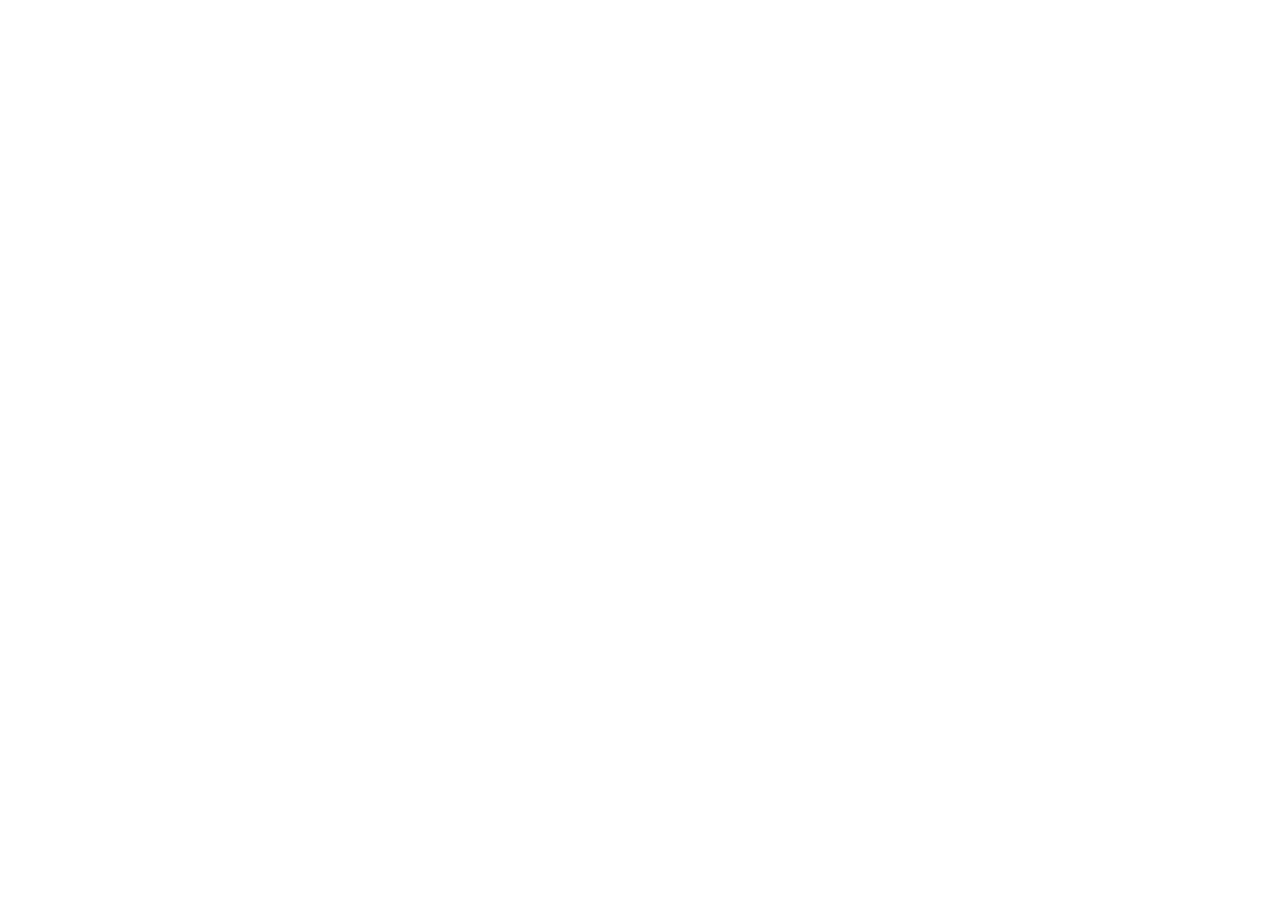
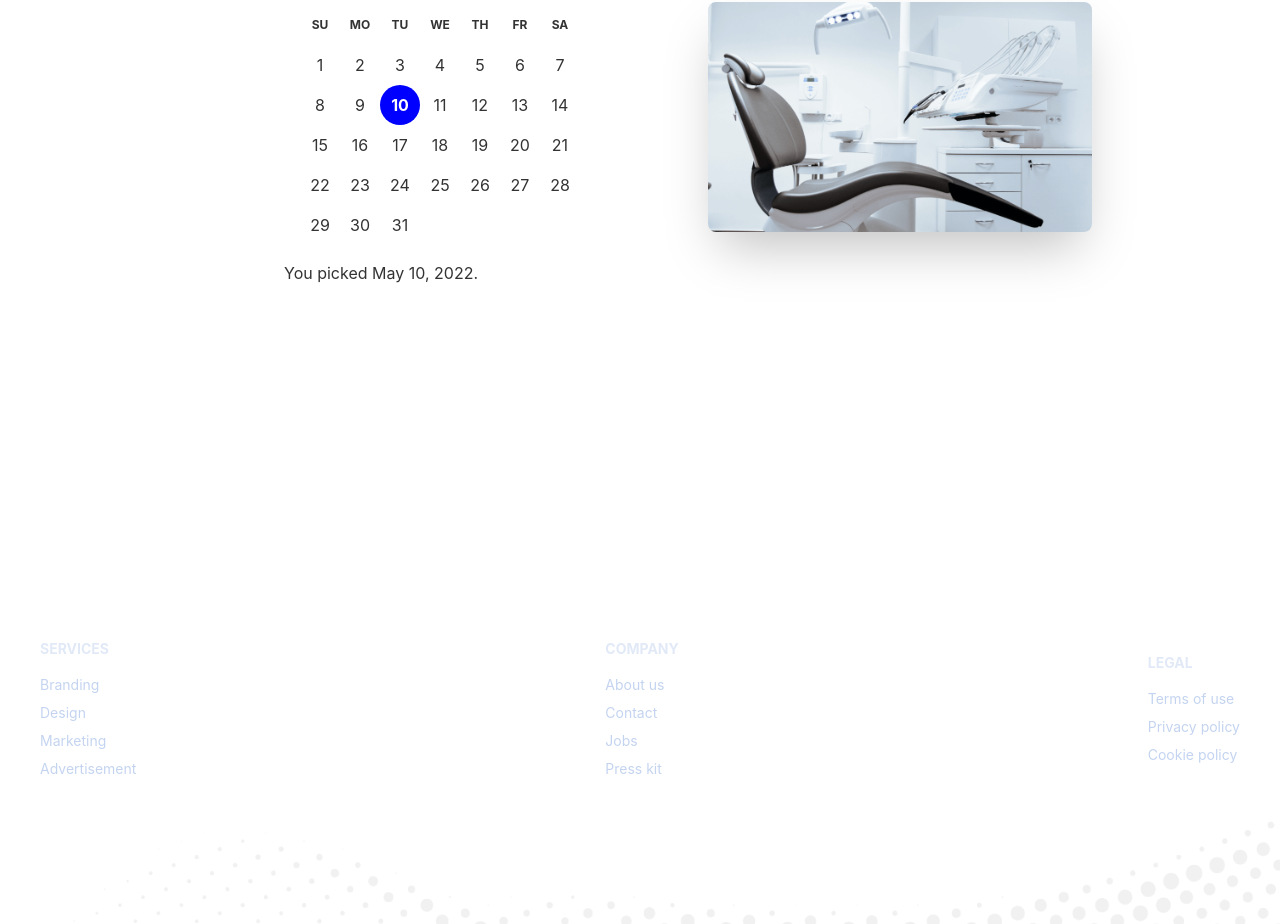
Before and after one commit to Emlakhossain/final-doctor-protal-prject, a React (Create React App) app: page /appoinment in a window 1280 px wide. Before the commit this address had no page. Shown: the part 347-1271 px from the top of the page. Before the commit the page ends 800 px from the top, so only its background shows below. Built offline with nearby package versions, Linux system fonts and the light colour scheme.

Commit message:
appionment page set up 2nd code

```diff
--- a/package.json
+++ b/package.json
@@ -7,7 +7,9 @@
     "@testing-library/react": "^13.2.0",
     "@testing-library/user-event": "^13.5.0",
     "daisyui": "^2.14.3",
+    "date-fns": "^2.28.0",
     "react": "^18.1.0",
+    "react-day-picker": "^8.0.4",
     "react-dom": "^18.1.0",
     "react-router-dom": "^6.3.0",
     "react-scripts": "5.0.1",
--- a/src/App.js
+++ b/src/App.js
@@ -1,6 +1,7 @@
 import { Route, Routes } from 'react-router-dom';
 import './App.css';
 import About from './Pages/About/About';
+import Appionment from './Pages/Appionment/Appionment';
 import Home from './Pages/Home/Home';
 import Login from './Pages/Login/Login';
 import PageNotFound from './Pages/PageNotFound/PageNotFound';
@@ -8,11 +9,12 @@ import Navbar from './Pages/Share/Navbar';
 
 function App() {
   return (
-    <div >
+    <div className='max-w-7xl mx-auto x-12'>
       <Navbar></Navbar>
       <Routes>
         <Route path='/' element={<Home></Home>}></Route>
         <Route path='/about' element={<About></About>}></Route>
+        <Route path='/appoinment' element={<Appionment></Appionment>}></Route>
         <Route path='/login' element={<Login></Login>}></Route>
         <Route path='*' element={<PageNotFound></PageNotFound>}></Route>
       </Routes>
--- /dev/null
+++ b/src/Pages/Appionment/Appionment.js
@@ -0,0 +1,14 @@
+import React from 'react';
+import Footer from '../Share/Footer';
+import AppoinmentBanner from './AppoinmentBanner';
+
+const Appionment = () => {
+    return (
+        <div>
+            <AppoinmentBanner></AppoinmentBanner>
+            <Footer></Footer>
+        </div>
+    );
+};
+
+export default Appionment;
--- /dev/null
+++ b/src/Pages/Appionment/AppoinmentBanner.js
@@ -0,0 +1,27 @@
+import React, { useState } from 'react';
+import chair from '../../assets/images/chair.png';
+import { DayPicker } from 'react-day-picker';
+import 'react-day-picker/dist/style.css';
+import { format } from 'date-fns';
+
+const AppoinmentBanner = () => {
+    const [date, setDate] = useState(new Date())
+    return (
+        <div class="hero min-h-screen  ">
+            <div class="hero-content flex-col lg:flex-row-reverse">
+                <img src={chair} class="max-w-sm rounded-lg shadow-2xl" alt='' />
+                <div className='mx-24'>
+                    <DayPicker
+                        mode="single"
+                        selected={date}
+                        onSelect={setDate}
+
+                    />
+                    <p>You picked {format(date, 'PP')}.</p>
+                </div>
+            </div>
+        </div>
+    );
+};
+
+export default AppoinmentBanner;
--- a/src/Pages/Home/Banner/Banner.js
+++ b/src/Pages/Home/Banner/Banner.js
@@ -8,7 +8,7 @@ const Banner = () => {
             background: `url(${bg})`,
             height: 800,
         }}>
-            <div class="hero min-h-screen px-12 ">
+            <div class="hero min-h-screen ">
                 <div class="hero-content flex-col lg:flex-row-reverse">
                     <img src={chair} class="max-w-sm rounded-lg shadow-2xl" />
                     <div >
--- a/src/Pages/Home/Form.js
+++ b/src/Pages/Home/Form.js
@@ -5,7 +5,7 @@ const Form = () => {
     return (
         <section style={{
             background: `url(${bgImg})`
-        }} className='text-center '>
+        }} className='text-center mt-24 '>
             <div>
                 <h4 className=' text-xl text-primary font-bold py-4'>Contact Us</h4>
                 <h2 className='text-3xl text-white'>Stay connected with us</h2>
--- a/src/Pages/Home/Home.js
+++ b/src/Pages/Home/Home.js
@@ -1,4 +1,5 @@
 import React from 'react';
+import Footer from '../Share/Footer';
 import Banner from './Banner/Banner';
 import DentalCare from './DentalCare/DentalCare';
 import Form from './Form';
@@ -18,6 +19,7 @@ const Home = () => {
             <MakeAppionment></MakeAppionment>
             <Testimonials></Testimonials>
             <Form></Form>
+            <Footer></Footer>
 
         </div>
     );
--- a/src/Pages/Home/MakeAppionment.js
+++ b/src/Pages/Home/MakeAppionment.js
@@ -8,10 +8,10 @@ const MakeAppionment = () => {
             background: `url(${backgroundColor})`
 
         }} className='flex justify-center items-center'>
-            <div className='flex-1'>
+            <div className='flex-1 hidden lg:block'>
                 <img className='mt[100px]' src={doctor} alt="" />
             </div>
-            <div className='flex-1 text-white'>
+            <div className='flex-1 text-white p-4'>
                 <h4 className='text-primary font-bold py-3'>Appointment</h4>
                 <h3>Make an appointment Today</h3>
                 <p className='py-3'>It is a long established fact that a reader will be distracted by the readable content of a page when looking at its layout. The point of using Lorem Ipsumis that it has a more-or-less normal distribution of letters,as opposed to using 'Content here, content here', making it look like readable English. Many desktop publishing packages and web page</p>
--- /dev/null
+++ b/src/Pages/Share/Footer.js
@@ -0,0 +1,39 @@
+import React from 'react';
+import footerImg from '../../assets/images/footer.png';
+
+const Footer = () => {
+    return (
+        <footer style={{
+            background: `url(${footerImg})`
+        }} class="">
+            <div className='footer p-10 text-black justify-between  items-center h-96  text-neutral-content'>
+                <div>
+                    <span class="footer-title">Services</span>
+                    <a class="link link-hover">Branding</a>
+                    <a class="link link-hover">Design</a>
+                    <a class="link link-hover">Marketing</a>
+                    <a class="link link-hover">Advertisement</a>
+                </div>
+                <div>
+                    <span class="footer-title">Company</span>
+                    <a class="link link-hover">About us</a>
+                    <a class="link link-hover">Contact</a>
+                    <a class="link link-hover">Jobs</a>
+                    <a class="link link-hover">Press kit</a>
+                </div>
+                <div>
+                    <span class="footer-title">Legal</span>
+                    <a class="link link-hover">Terms of use</a>
+                    <a class="link link-hover">Privacy policy</a>
+                    <a class="link link-hover">Cookie policy</a>
+                </div>
+            </div>
+            <div className='text-center py-6'>
+                <p>Copyright 2022 All Rights Reserved</p>
+            </div>
+
+        </footer>
+    );
+};
+
+export default Footer;
--- a/src/Pages/Share/Navbar.js
+++ b/src/Pages/Share/Navbar.js
@@ -5,7 +5,7 @@ const Navbar = () => {
     const menuItems = <>
         <li><Link to="/">Home</Link></li>
         <li><Link to="/about">About</Link></li>
-        <li><Link to="/appionment">Appionment</Link></li>
+        <li><Link to="/appoinment">Appoinment</Link></li>
         <li><Link to="/review">Review</Link></li>
         <li><Link to="/contact">Contact</Link></li>
         <li><Link to="/login">Login</Link></li>
```
Also changed, not shown: 1 other file (tests, documents, lock files or other folders).
